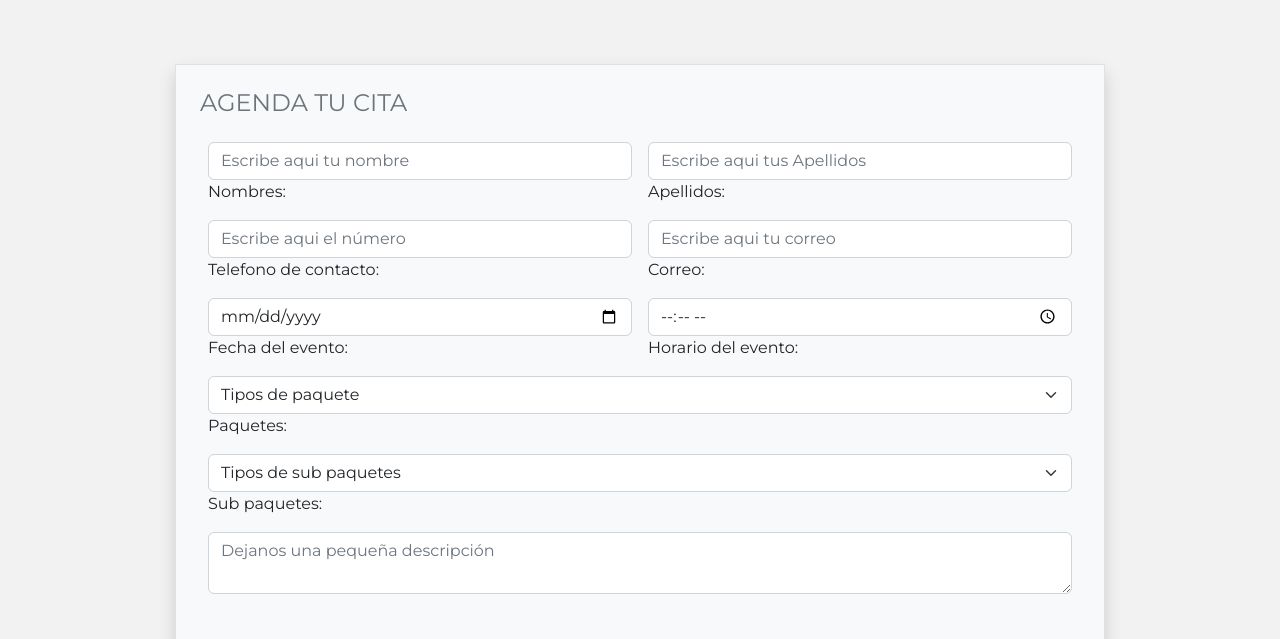
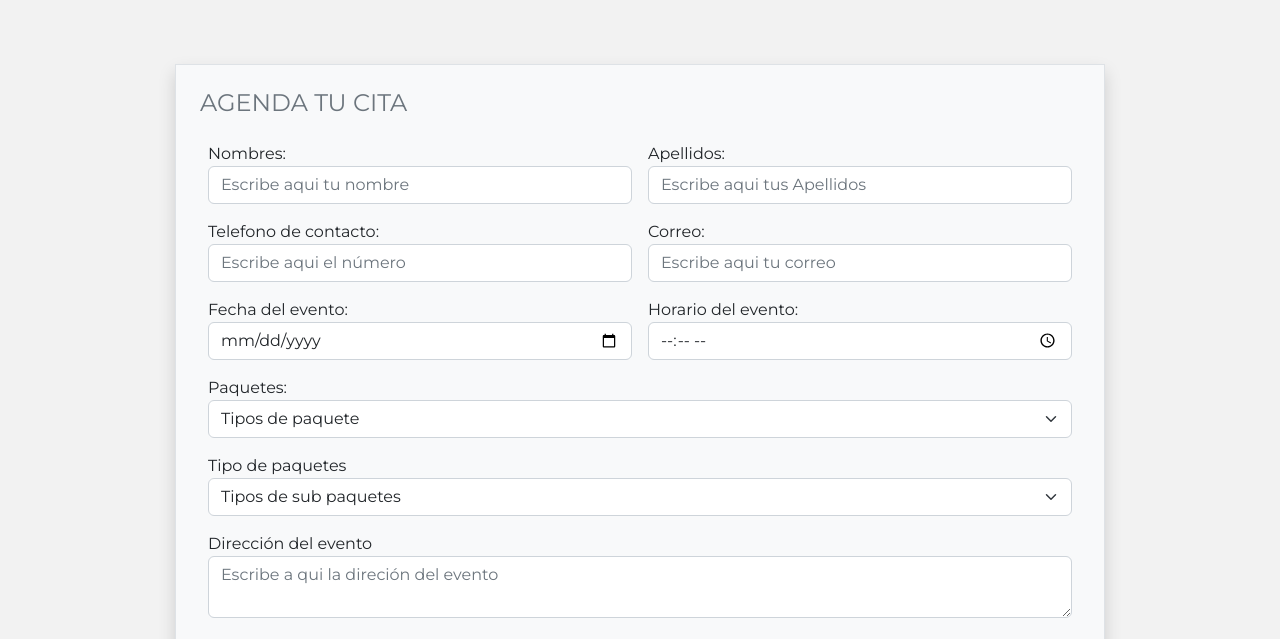
Before and after one commit to mario1810/DrBannerFrontEnd, a website: page html/formulariocitas.html in a window 1280 px wide. Shown: the part 98-737 px from the top of the page. Drawn offline with nearby package versions, Linux system fonts and the light colour scheme.

Commit message:
subi: id de identificacion, movi label de input

```diff
--- a/html/formulariocitas.html
+++ b/html/formulariocitas.html
@@ -121,52 +121,63 @@
                     <form action="">
                         <div class="row g-3">
                             <div class="col-md-6">
-                                <input type="text" class="form-control" placeholder="Escribe aqui tu nombre" required>
                               <label>Nombres: </label>
+                                <input type="text" class="form-control" placeholder="Escribe aqui tu nombre" required id="nombre">
+
                             </div>
                             <div class="col-md-6">
-                                <input type="text" class="form-control" placeholder="Escribe aqui tus Apellidos" required>
                               <label>Apellidos: </label>
+                                <input type="text" class="form-control" placeholder="Escribe aqui tus Apellidos" required  id="apellido">
+
                             </div>
                             <div class="col-md-6">
-                                <input type="tel" class="form-control" placeholder="Escribe aqui el número" required>
                               <label>Telefono de contacto: </label>
+                                <input type="tel" class="form-control" placeholder="Escribe aqui el número" required  id="telefono">
+
                             </div>
                             <div class="col-md-6">
-                                <input type="email" class="form-control" placeholder="Escribe aqui tu correo" required>
                               <label>Correo: </label>
+                                <input type="email" class="form-control" placeholder="Escribe aqui tu correo" required id="correo">
+
                             </div>
                             <div class="col-md-6">
-                                <input type="date" class="form-control" placeholder="Introduce fecha" required>
                               <label>Fecha del evento: </label>
+                                <input type="date" class="form-control" placeholder="Introduce fecha" required id="fecha">
+
                             </div>
                             <div class="col-md-6">
-                                <input type="time" class="form-control" placeholder="Una hora antes" required>
                               <label>Horario del evento: </label>
+                                <input type="time" class="form-control" placeholder="Una hora antes" required id="fecha">
+
                             </div>
                             <div class="col-12">
-                                <select class="form-select">
+                              <label>Paquetes: </label>
+                                <select class="form-select" id="paquete">
                                     <option selected>Tipos de paquete</option>
                                     <option value="1">XV años</option>
                                     <option value="2">Bodas</option>
                                     <option value="3">Familiar</option>
                                     <option value="3">otro</option>
                                 </select>
-                                <label>Paquetes: </label>
+
                             </div>
                             <br>
                             <div class="col-12">
-                                <select class="form-select">
+                              <label>Tipo de paquetes </label>
+
+
+                                <select class="form-select" id="tipoPaquete">
                                     <option selected>Tipos de sub paquetes</option>
                                     <option value="1">Premium</option>
                                     <option value="2">Full</option>
                                     <option value="3">basico</option>
                                     <option value="3">otro</option>
                                 </select>
-                                <label>Sub paquetes: </label>
+
                             </div>
                             <div class="col-12">
-                                <textarea class="form-control" placeholder="Dejanos una pequeña descripción"></textarea>
+                              <label>Dirección del evento</label>
+                                <textarea class="form-control" placeholder="Escribe a qui la direción del evento"></textarea>
                             </div>
                             <div class="col-12 mt-5">
                                 <button type="button" class="btn btn-outline-secondary float-end me-2">Añadir otra paquete</button>
```
Also changed, not shown: js/formulariocitas.js (+12 -0 lines). Lines whose indentation alone changed are shown as unchanged.
